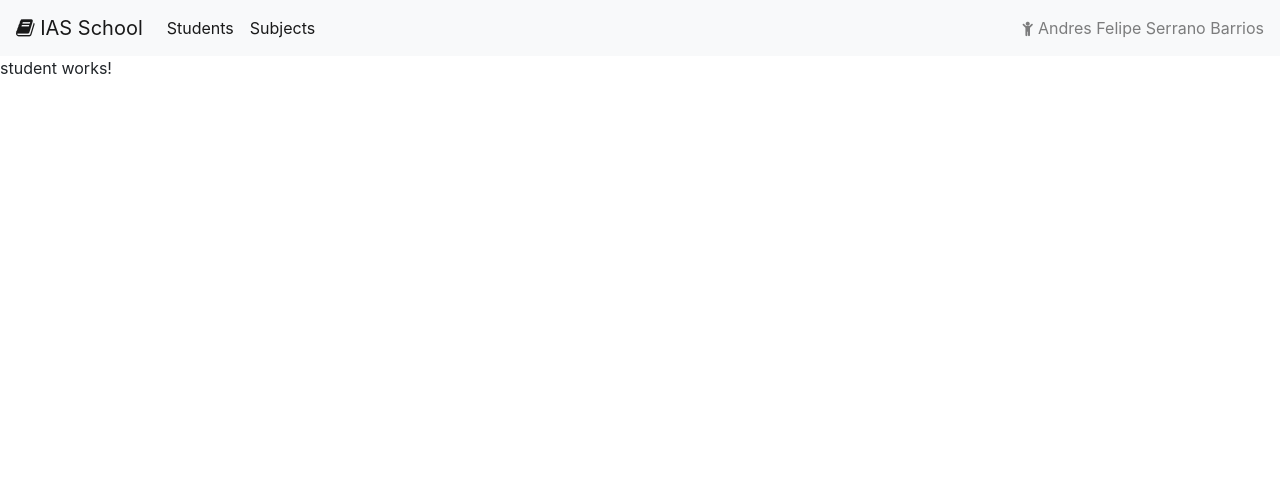
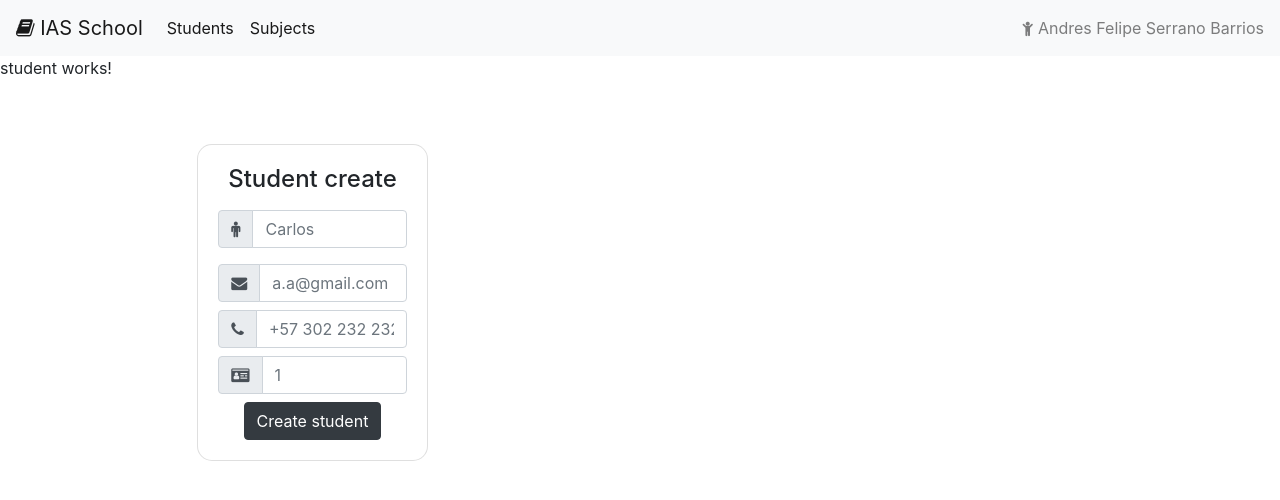
Before and after one commit to AndresFSerranoIAS/SpringBoot-Angular-School, an Angular app in the folder FrontendSchool/: page /student in a window 1280 px wide. Shown: the top 500 px of the page. Built offline with nearby package versions, Linux system fonts and the light colour scheme.

Commit message:
Agregando la función POST para Student

```diff
--- a/FrontendSchool/src/app/domain/domain.module.ts
+++ b/FrontendSchool/src/app/domain/domain.module.ts
@@ -1,6 +1,7 @@
 import { NgModule } from '@angular/core';
 import { CommonModule } from '@angular/common';
 import { SubjectUseCase } from './usecases/subject/subject.usecase';
+import { StudentUseCase } from './usecases/student/student.usecase';
 
 @NgModule({
   declarations: [],
@@ -8,7 +9,8 @@ import { SubjectUseCase } from './usecases/subject/subject.usecase';
     CommonModule
   ],
   providers: [
-    SubjectUseCase
+    SubjectUseCase,
+    StudentUseCase
   ]
 })
 export class DomainModule { }
--- /dev/null
+++ b/FrontendSchool/src/app/domain/models/student/gateway/student.gateway.ts
@@ -0,0 +1,10 @@
+import { Observable } from "rxjs";
+import {IStudentModel} from '../student.models'
+
+export abstract class StudentGateway{
+    abstract createStudent(params : {id:number
+        ,name:string,
+        phone:string,
+        email:string,
+        idSubject:number}) : Observable<IStudentModel>
+}
--- a/FrontendSchool/src/app/domain/models/subject/subject.models.ts
+++ b/FrontendSchool/src/app/domain/models/subject/subject.models.ts
@@ -3,10 +3,6 @@ export interface ISubjectModel{
     status: string;
 }
 
-export interface ISubjectModelError{
-    message: string;
-    status: string;
-}
 
 export interface ISubjectList {
     data : [{id:number,name:string}];
--- /dev/null
+++ b/FrontendSchool/src/app/domain/usecases/student/student.usecase.ts
@@ -0,0 +1,21 @@
+import { Injectable } from "@angular/core";
+import { Observable, of } from "rxjs";
+import { StudentGateway } from "../../models/student/gateway/student.gateway";
+import { IStudentModel } from "../../models/student/student.models";
+import { catchError } from 'rxjs/operators'
+
+
+
+@Injectable()
+export class StudentUseCase{
+    constructor(private studentGateway : StudentGateway) {}
+
+    createStudent(params : {id:number, name:string, phone:string, email:string, idSubject:number}) : Observable<IStudentModel>{
+            return this.studentGateway.createStudent(params).pipe(
+                catchError ( (err)=>{
+                    return of (err.error)
+                })
+            )
+        }
+
+}
--- /dev/null
+++ b/FrontendSchool/src/app/infrastructure/driver-adapter/student/student.service.ts
@@ -0,0 +1,28 @@
+import { HttpClient, HttpHeaders } from '@angular/common/http';
+import { Injectable } from '@angular/core';
+import { Observable } from 'rxjs';
+import { StudentGateway } from 'src/app/domain/models/student/gateway/student.gateway';
+import { IStudentModel } from 'src/app/domain/models/student/student.models';
+
+@Injectable({
+  providedIn: 'root'
+})
+export class StudentService extends StudentGateway {
+  STUDENT_POST : string = 'http://localhost:8080/student/new'
+  private httpHeaders = new HttpHeaders({
+    'Content-Type': 'application/json',
+    'Access-Control-Allow-Origin': '*',
+    'Access-Control-Allow-Methods': 'GET, POST, PATCH, PUT, DELETE, OPTIONS',
+  });
+
+  constructor(public http : HttpClient) {
+    super();
+  }
+  createStudent(params : {id:number
+    ,name:string,
+    phone:string,
+    email:string,
+    idSubject:number}) : Observable<any>{
+      return this.http.post(this.STUDENT_POST,params,{headers : this.httpHeaders});
+    }
+}
--- a/FrontendSchool/src/app/ui/components/components.module.ts
+++ b/FrontendSchool/src/app/ui/components/components.module.ts
@@ -11,6 +11,9 @@ import { HttpClientModule } from '@angular/common/http';
 import { SubjectService } from 'src/app/infrastructure/driver-adapter/subject/subject.service';
 import { HomeComponent } from './home/home/home.component';
 import { AppRoutingModule } from 'src/app/app-routing.module';
+import { StudentGateway } from 'src/app/domain/models/student/gateway/student.gateway';
+import { StudentUseCase } from 'src/app/domain/usecases/student/student.usecase';
+import { StudentService } from 'src/app/infrastructure/driver-adapter/student/student.service';
 
 
 
@@ -19,6 +22,13 @@ export const subjectCreaterUseCaseProvider = {
   provide: SubjectGateway,
   useFactory: subjectCreaterUseCaseFactory,
   deps: [SubjectGateway],
+}
+
+const studentCreaterUseCaseFactory = (studentGateway: StudentGateway) => new StudentUseCase(studentGateway);
+export const studentCreaterUseCaseProvider = {
+  provide: StudentGateway,
+  useFactory: studentCreaterUseCaseFactory,
+  deps: [StudentGateway],
 }
 
 @NgModule({
@@ -37,7 +47,7 @@ export const subjectCreaterUseCaseProvider = {
     AppRoutingModule
   ],
   providers: [subjectCreaterUseCaseProvider,
-    { provide: SubjectGateway, useClass: SubjectService }],
+    { provide: SubjectGateway, useClass: SubjectService },studentCreaterUseCaseProvider,{provide : StudentGateway, useClass : StudentService}],
   exports: [SubjectComponent,
     StudentComponent,
     NavbarComponent]
--- a/FrontendSchool/src/app/ui/components/student/student.component.html
+++ b/FrontendSchool/src/app/ui/components/student/student.component.html
@@ -1 +1,50 @@
 <p>student works!</p>
+<div class="row">
+    <div class="col-md-6">
+      <form [formGroup]="studentCreateForm">
+        <div class="container py-5 h-100">
+          <div class="row d-flex justify-content-center align-items-center h-100">
+            <div class="col-md-12 col-xl-5">
+              <div class="card" style="border-radius: 15px;">
+                <div class="card-body text-center">
+                  <h4 class="mb-2">Student create</h4>
+                  <div class="form-group">
+                    <div class="input-group mb-2 mr-sm-2">
+                      <div class="input-group-prepend">
+                      </div>
+                    </div>
+                    <div class="input-group mb-2 mr-sm-2">
+                        <div class="input-group-prepend">
+                          <div class="input-group-text"><i class="fa fa-male" aria-hidden="true"></i></div>
+                        </div>
+                        <input type="text" class="form-control" placeholder="Carlos" formControlName = "studentName">
+                      </div>
+                    </div>
+                    <div class="input-group mb-2 mr-sm-2">
+                        <div class="input-group-prepend">
+                          <div class="input-group-text"><i class="fa fa-envelope" aria-hidden="true"></i></div>
+                        </div>
+                        <input type="text" class="form-control" placeholder="a.a@gmail.com" formControlName = "studentEmail">
+                      </div>
+                      <div class="input-group mb-2 mr-sm-2">
+                        <div class="input-group-prepend">
+                          <div class="input-group-text"><i class="fa fa-phone" aria-hidden="true"></i></div>
+                        </div>
+                        <input type="text" class="form-control" placeholder="+57 302 232 2324" formControlName = "studentPhone">
+                      </div>
+                      <div class="input-group mb-2 mr-sm-2">
+                        <div class="input-group-prepend">
+                          <div class="input-group-text"><i class="fa fa-id-card" aria-hidden="true"></i></div>
+                        </div>
+                        <input type="text" class="form-control" placeholder="1" formControlName = "idSubject">
+                      </div>
+                  <button type="button" class="btn btn-dark" (click)="submitCreateStudent()">
+                    Create student
+                  </button>
+                </div>
+              </div>
+            </div>
+          </div>
+        </div>
+    </form>
+    </div>
--- a/FrontendSchool/src/app/ui/components/student/student.component.ts
+++ b/FrontendSchool/src/app/ui/components/student/student.component.ts
@@ -1,4 +1,6 @@
 import { Component, OnInit } from '@angular/core';
+import { FormBuilder, FormGroup, Validators } from '@angular/forms';
+import { StudentUseCase } from 'src/app/domain/usecases/student/student.usecase';
 
 @Component({
   selector: 'app-student',
@@ -6,10 +8,34 @@ import { Component, OnInit } from '@angular/core';
   styleUrls: ['./student.component.css']
 })
 export class StudentComponent implements OnInit {
-
-  constructor() { }
+  studentCreateForm : FormGroup;
+  constructor(private formBuilder : FormBuilder, private StudentUseCase : StudentUseCase) {
+    this.studentCreateForm = this.formBuilder.group({
+      studentId : ["",Validators.required],
+      studentName : ["",Validators.required],
+      studentEmail : ["",Validators.required],
+      studentPhone : ["",Validators.required],
+      idSubject : ["",Validators.required]
+    })
+   }
 
   ngOnInit(): void {
   }
 
+  submitCreateStudent(){
+    this.validationCreateStudent();
+  }
+
+  validationCreateStudent(){
+    this.StudentUseCase.createStudent({
+      id : this.studentCreateForm.value.studentId,
+      name : this.studentCreateForm.value.studentName,
+      phone : this.studentCreateForm.value.studentPhone,
+      email : this.studentCreateForm.value.studentEmail,
+      idSubject : this.studentCreateForm.value.idSubject
+    }).subscribe( result => {
+        console.log(result);
+    })
+  }
+
 }
--- a/FrontendSchool/src/app/ui/components/subject/subject.component.ts
+++ b/FrontendSchool/src/app/ui/components/subject/subject.component.ts
@@ -38,7 +38,6 @@ export class SubjectComponent implements OnInit {
 
   getSubjects(): void {
     this.SubjectUseCase.getSubjects().subscribe(result => {
-      console.log(result);
       this.subjectList = result.data;
     });
   }
```
Also changed, not shown: FrontendSchool/src/app/domain/models/student/student.models.ts (added, +15 -0 lines), 1 other file (tests, documents, lock files or other folders).
